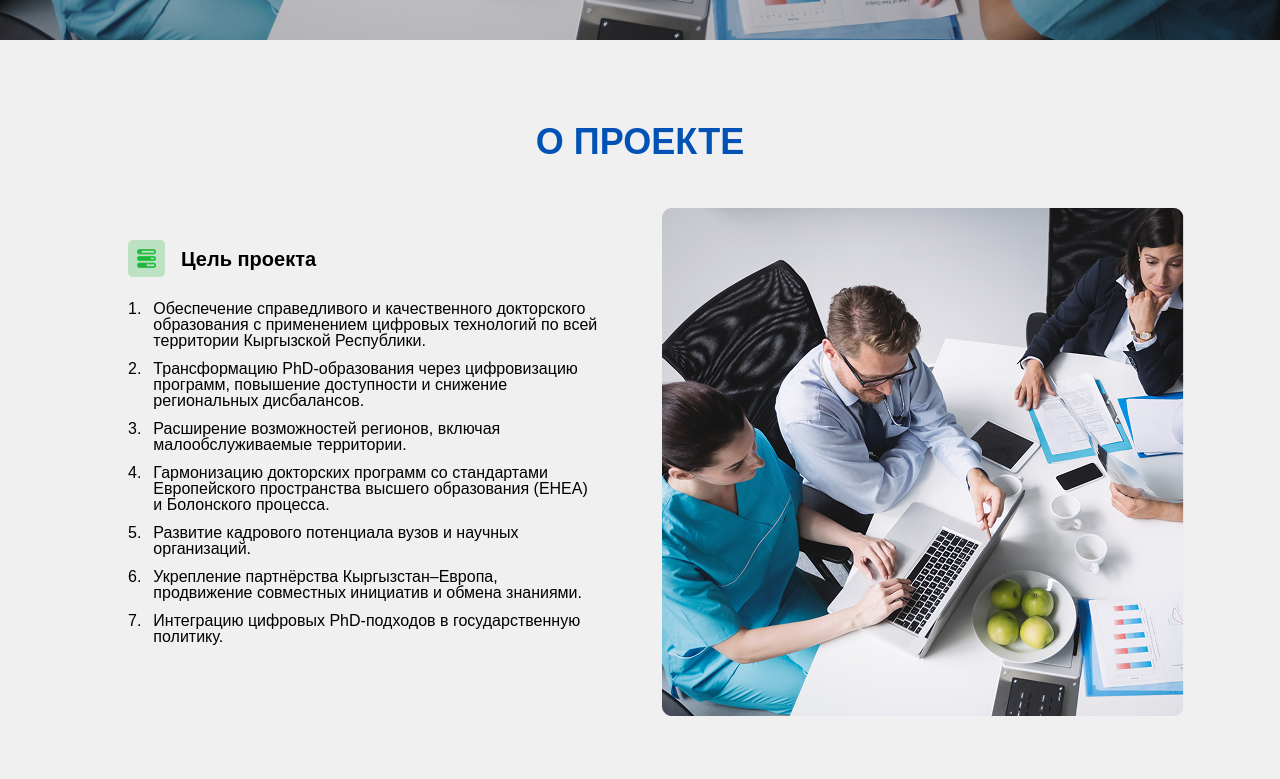
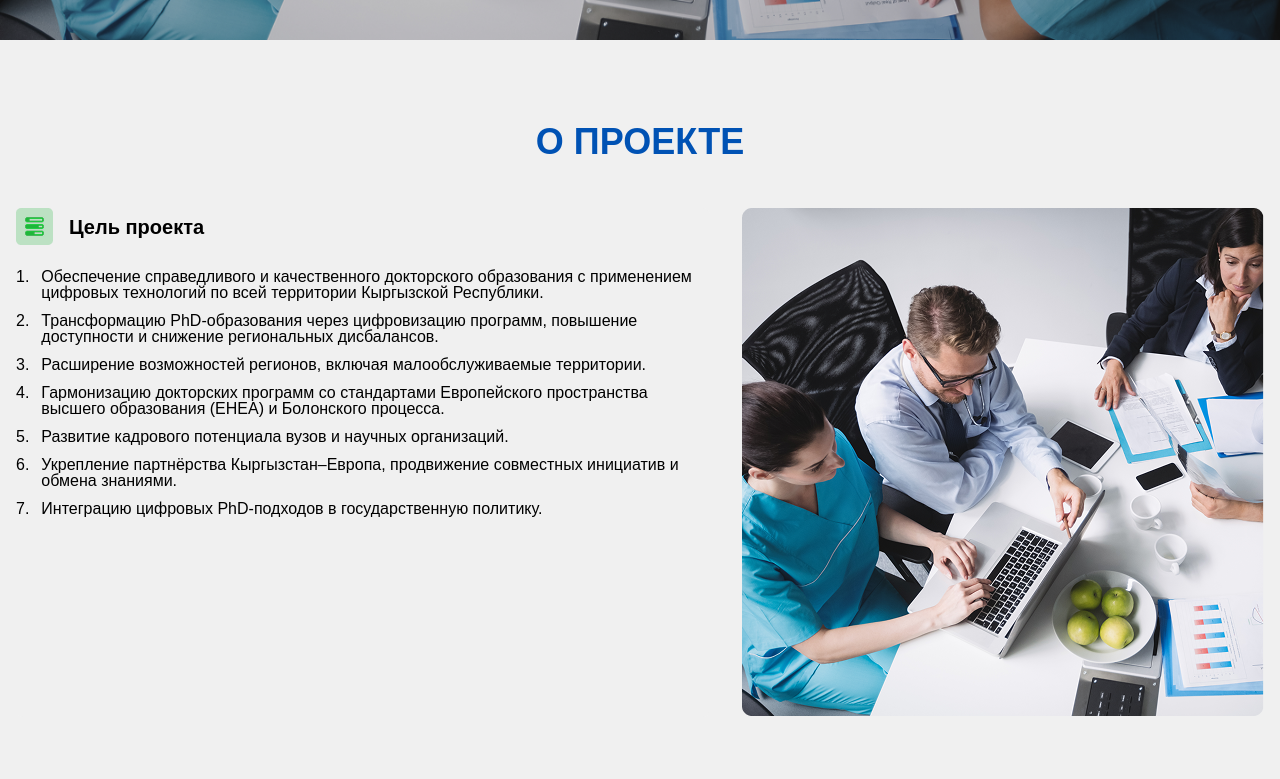
Before and after one commit to rinatbul/D-TIDE-KG, a React (Vite) app in the folder portal/: page / in a window 1280 px wide. Shown: the part 760-1539 px from the top of the page. Built offline with nearby package versions, Linux system fonts and the light colour scheme; no server answers.

Commit message:
UI:Home page sections  paddings

```diff
--- a/portal/src/components/sections/AboutSection.tsx
+++ b/portal/src/components/sections/AboutSection.tsx
@@ -39,11 +39,11 @@ export const AboutSection = () => {
 
   return (
     <section className="mb-21 bg-[#F0F0F0] pt-21 pb-15">
-      <div className="container mx-auto px-24">
+      <div className="container mx-auto px-4">
         <h2 className="font-onest font-bold text-[36px] leading-none uppercase text-center text-[#0052B4] mb-12">О ПРОЕКТЕ</h2>
         <div className="flex flex-col gap-16 justify-center">
           <div className="flex flex-row gap-8 items-stretch">
-            <div className="bg-[#F0F0F0] rounded-lg p-8 flex-1">
+            <div className="bg-[#F0F0F0] rounded-lg  flex-1">
               <div className="flex items-center gap-4 mb-6">
                 <img src={projectGoalsIcon} alt="Цели проекта" style={{ width: '37px', height: '37px' }} />
                 <h3 className="font-onest font-bold text-xl leading-none text-black">Цель проекта</h3>
--- a/portal/src/components/sections/NewsSection.tsx
+++ b/portal/src/components/sections/NewsSection.tsx
@@ -17,7 +17,7 @@ export const NewsSection = () => {
 
   return (
     <section className="mb-21 bg-white">
-      <div className="container mx-auto px-24">
+      <div className="container mx-auto px-4">
         <h2 className="font-onest font-bold text-[36px] leading-none uppercase text-center text-[#0052B4] mb-12">НОВОСТИ</h2>
         <div className="grid md:grid-cols-2 lg:grid-cols-3 gap-6 mb-8">
           {mockNews.slice((currentPage - 1) * itemsPerPage, currentPage * itemsPerPage).map((news) => (
```
